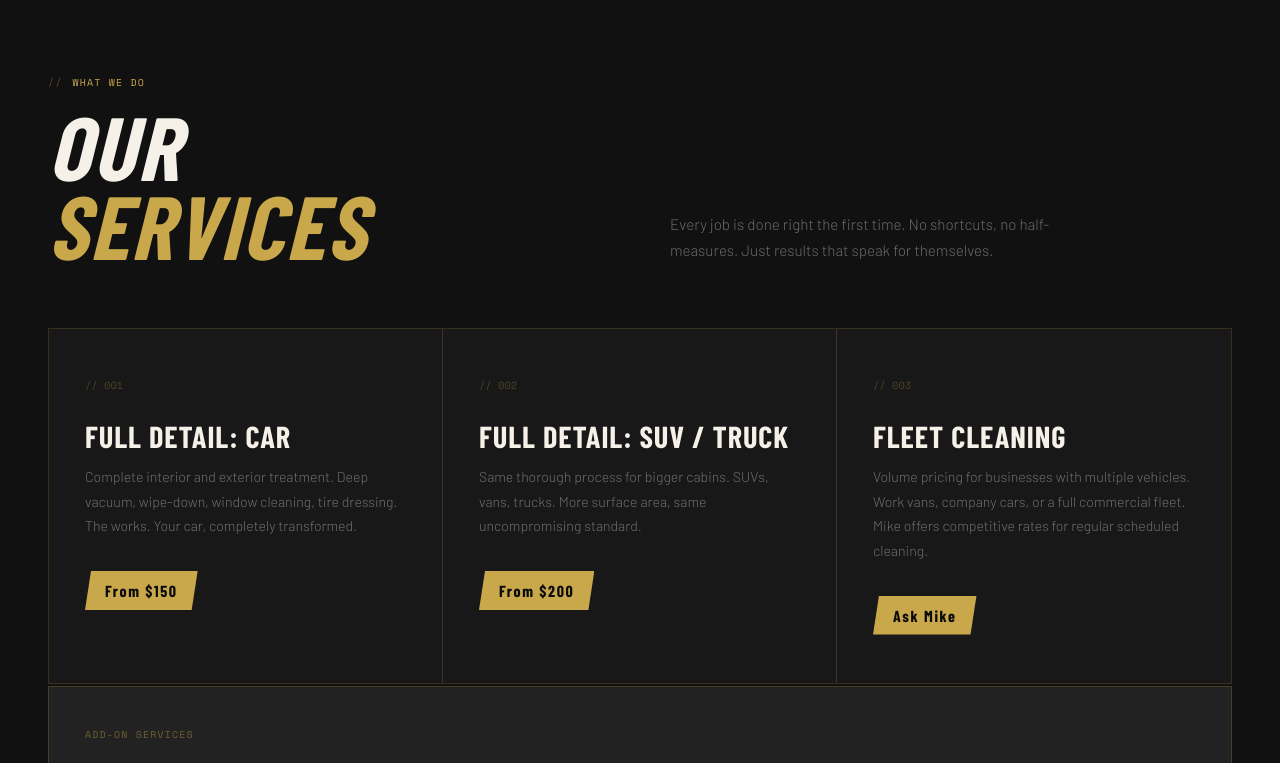
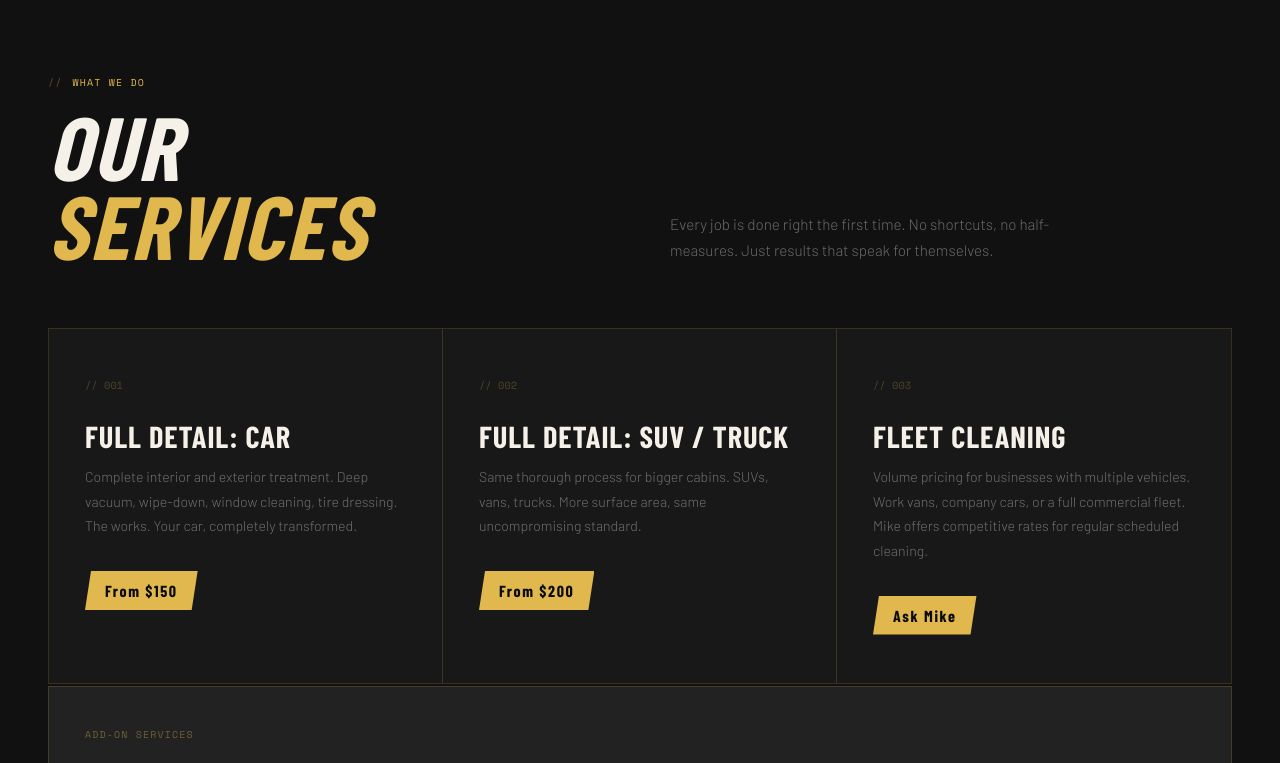
Before and after one commit to danieltucker/pinnacleautodetail, a plain HTML site: page index.html in a window 1280 px wide. Shown: the part 841-1604 px from the top of the page. Drawn offline with nearby package versions, Linux system fonts and the light colour scheme; a web font is replaced by a local one.

Commit message:
color change

```diff
--- a/index.html
+++ b/index.html
@@ -10,9 +10,9 @@
 *, *::before, *::after { margin: 0; padding: 0; box-sizing: border-box; }
 
 :root {
-  --gold: #c9a84c;
-  --gold-light: #e8c96d;
-  --gold-dim: rgba(201,168,76,0.25);
+  --gold: #e0b84e;
+  --gold-light: #f0ce70;
+  --gold-dim: rgba(224,184,78,0.25);
   --black: #0a0a0a;
   --dark: #111111;
   --dark2: #181818;
```
